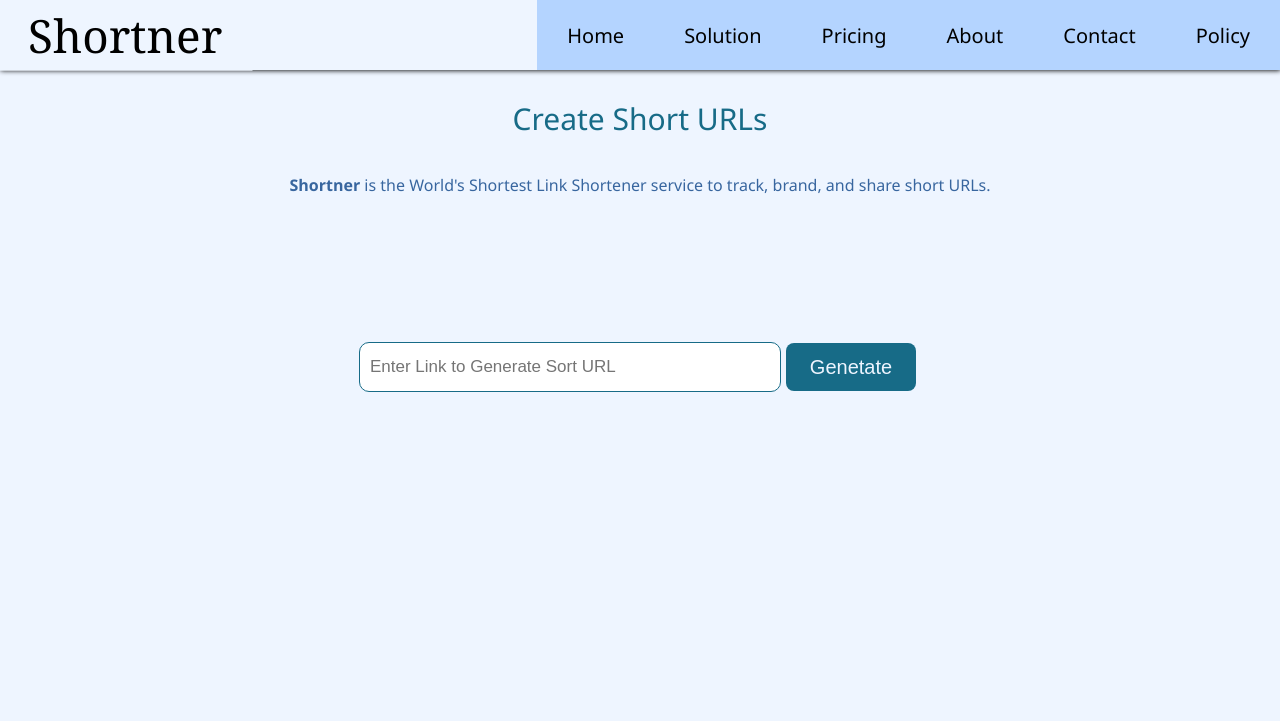
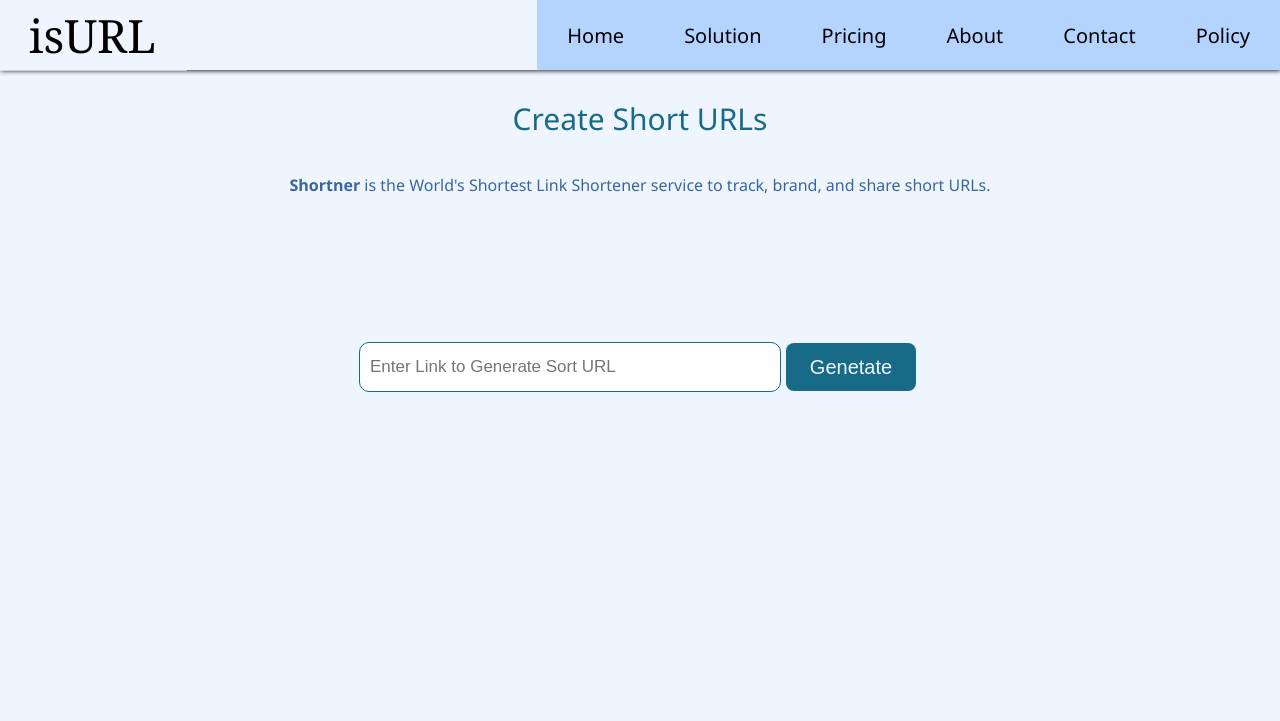
Before and after one commit to iamAyanBiswas/isURL, a website: page templete/index.html in a window 1280 px wide. Shown: the top 721 px of the page. Drawn offline with nearby package versions, Linux system fonts and the light colour scheme.

Commit message:
Update index.html

```diff
--- a/templete/index.html
+++ b/templete/index.html
@@ -303,7 +303,7 @@
             <li><a href="#">Policy</a></li>
         </ul>
         <ul class="main-nav">
-            <li class="logo"><a href="#">Shortner</a></li>
+            <li class="logo"><a href="#">isURL</a></li>
             <li><a href="#">Home</a></li>
             <li><a href="#">Solution</a></li>
             <li><a href="#">Pricing</a></li>
@@ -315,7 +315,7 @@
             <li onclick="openx()"><span class="material-symbols-outlined">
                     menu
                 </span></li>
-            <li><a href="#">Shortner</a></li>
+            <li><a href="#">isURL</a></li>
         </ul>
     </nav>
     <main>
@@ -365,7 +365,7 @@
         return (res !== null)
     }
     async function getSortLink(inpLink) {
-        let res = await fetch(`http://localhost:3000/api?link=${inpLink}`, { method: "POST" })
+        let res = await fetch(`https://isurl.onrender.com/api?link=${inpLink}`, { method: "POST" })
         let sortLink = await res.json()
         return sortLink
     }
```
